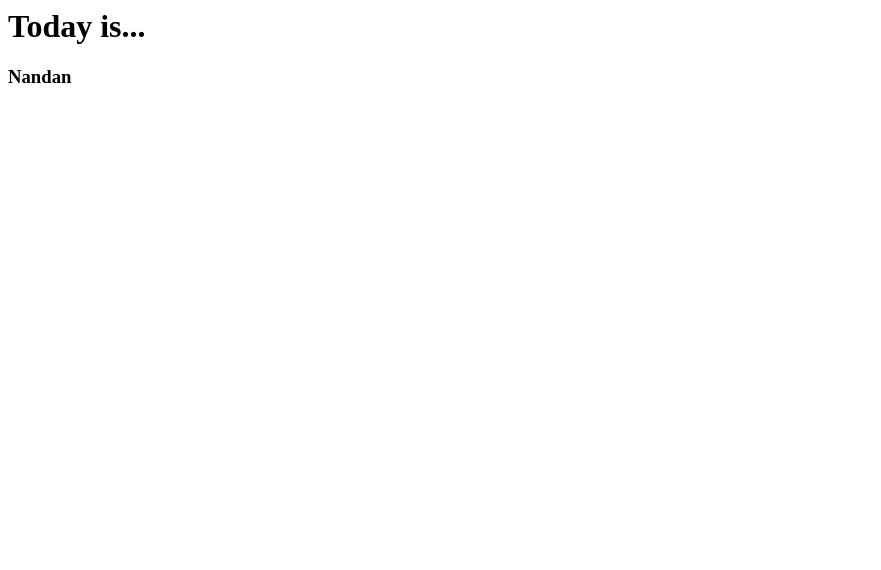
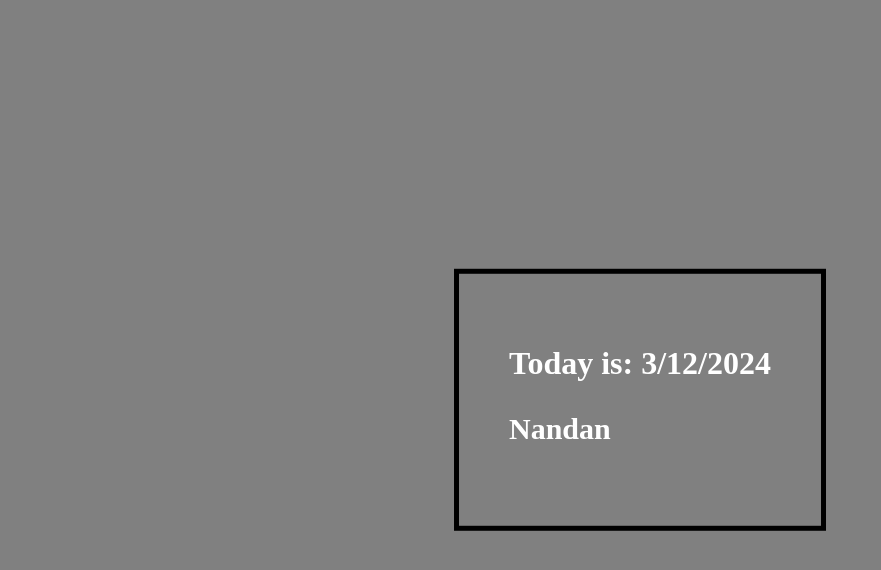
Before and after one commit to harryy88/job-runs, a plain HTML site: page index.html in a window 1280 px wide. Shown: the whole page, without its empty margins (0-881 px from the left). Drawn offline with Linux system fonts and the light colour scheme.

Commit message:
Update index.html

```diff
--- a/index.html
+++ b/index.html
@@ -1,25 +1,30 @@
-<body>
+<body style="background-color:grey;color: white">
 
+  <div style="position: absolute;       top: 50%;       left: 50%;       margin-right: -50%;       transform: translate(-50%, -50%);border: black solid 5px; padding: 50px">
+    <h1>Today is: <span id="date">Hi</span></h1>
 
-<h1>Today is...</h1>
+<h3 id="person" style="font-family:'Apple-Chancery'; font-size: 30px">person<h3>
 
-<h3 id="person">person<h3>
-
-
+  </div>
 
   <script>
 
-    var pps = ["Nandan", "Chu", "Harrison", "Marius"];
+    var pps = ["Sai", "Nandan", "Chu","Harrison", "Marius"];
 
 const elem = document.getElementById("person");
 
 var now = new Date();
 var fullDaysSinceEpoch = Math.floor(now / 8.64e7);
 
-const test = document.getElementById("test");
 const n = (2 + fullDaysSinceEpoch) % pps.length;
 
 elem.textContent = pps[n];
 
+      var now = new Date();
+  var datetime = now.toLocaleString().split(",")[0]
+
+  // Insert date and time into HTML
+  document.getElementById("date").innerHTML = datetime;
+
   </script>
   </body>
```
